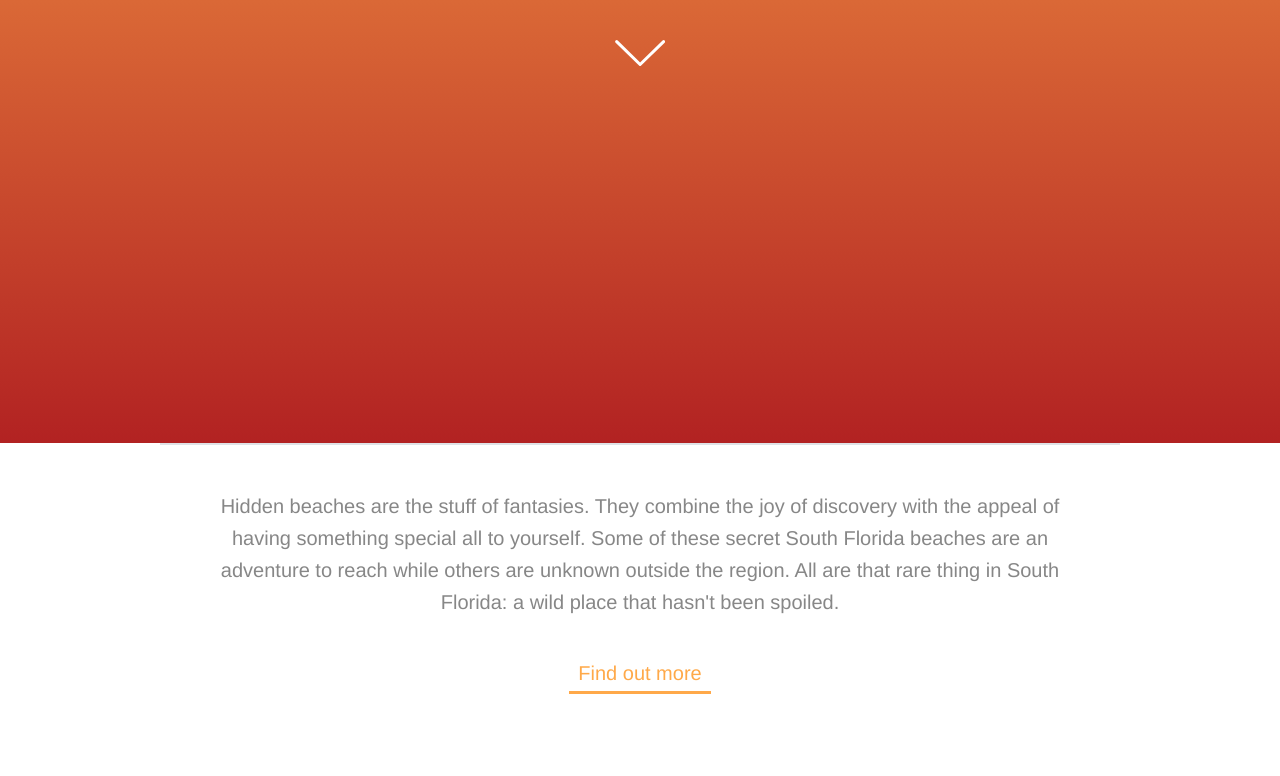
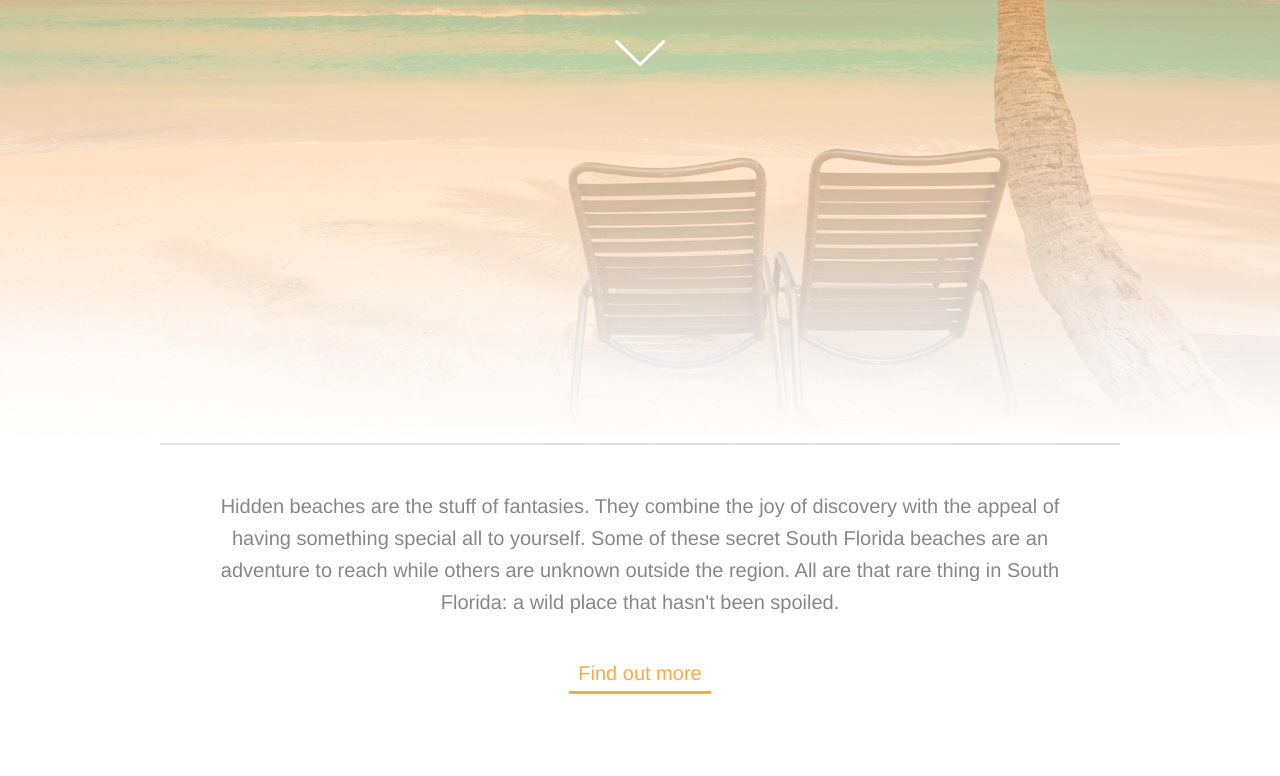
Before and after one commit to jphoeckele/CSS_Basics, a plain HTML site: page index.html in a window 1280 px wide. Shown: the part 407-1183 px from the top of the page. Drawn offline with Linux system fonts and the light colour scheme.

Commit message:
Modified the linear-gradient and transparency features on the main background.

```diff
--- a/css/style.css
+++ b/css/style.css
@@ -83,9 +83,11 @@ a:active {
 .main-header {
   padding-top: 170px;
   height: 850px;
-  background: #ffa949 url('../img/beaches.jpg') no-repeat center;
+  background: linear-gradient(#ffa949, transparent 90%),
+              linear-gradient( 0deg, #fff, transparent),
+              #ffa949 url('../img/beaches.jpg') no-repeat center;
+
   background-size: cover;
-  background-image: linear-gradient(#ffa949, firebrick);
 }
 
 .title {
```
